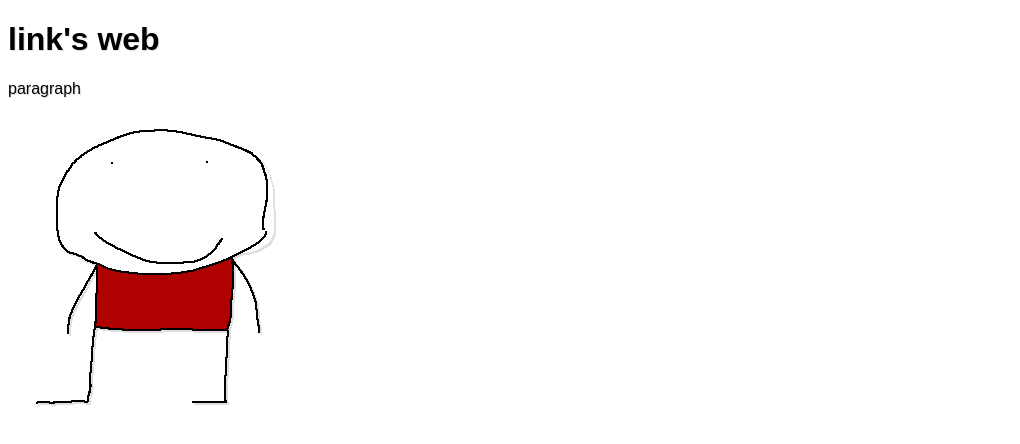
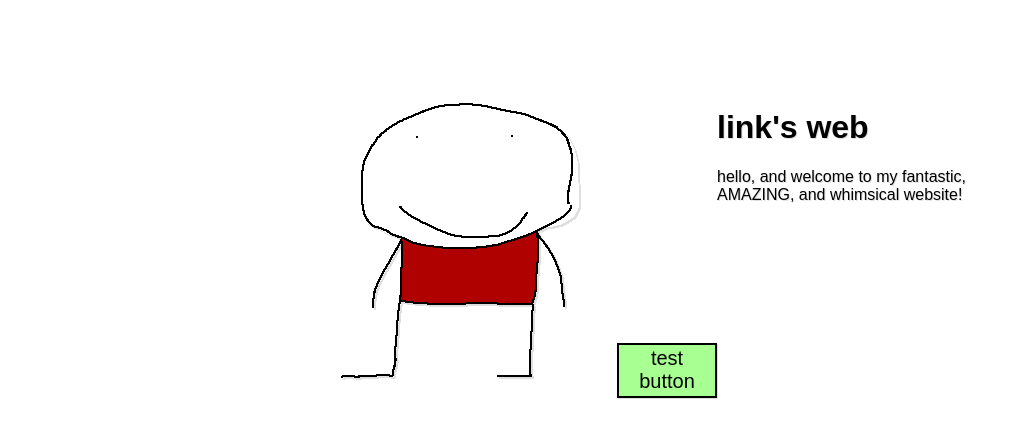
Before and after one commit to linker-stinker/Awesome-Website, a plain HTML site: page index.html in a window 1280 px wide. Shown: the whole page, without its empty margins (0-1020 px from the left). Drawn offline with Linux system fonts and the light colour scheme.

Commit message:
added text and a test button

```diff
--- a/index.html
+++ b/index.html
@@ -6,9 +6,16 @@
     </head>
 <body>
 
-<h1 class="header">link's web</h1>
-<p class="paragraph">paragraph</p>
-<img class="img" src="stickman.png" alt="drawing">
+<div class="block">
+  <div class="text">
+
+    <h1>link's web</h1>
+    <p>hello, and welcome to my fantastic, AMAZING, and whimsical website!</p>
+
+  </div>
+  <img class="img" src="stickman.png" alt="drawing">
+  <button class="btn">test button</button>
+</div>
 
 </body>
 </html>
--- a/style.css
+++ b/style.css
@@ -1,13 +1,39 @@
-.header {
+body {
+    display: flex;
+    justify-content: center;
+    min-height: 100vh;
+    overflow: hidden;
+}
+
+.text h1 {
     font-family: 'Arial';
     filter: drop-shadow(1.85px 1.85px 0 #00000020);
 }
 
-.paragraph {
+.text p {
     font-family: 'Arial';
     filter: drop-shadow(1.15px 1.15px 0 #00000020);
+    width: 250px;
 }
 
 .img {
     filter: drop-shadow(2.25px 2.25px 0 #00000020);
 }
+
+.block {
+    float: left;
+    padding-top: 10vh;
+}
+
+.text {
+    float: right;
+}
+
+.btn {
+    background-color: #A8FF92;
+    border: 2px solid;
+    width: 100px;
+    height: 55px;
+    font-size: 20px;
+    filter: drop-shadow(1.85px 1.85px 0 #00000020);
+}
```
